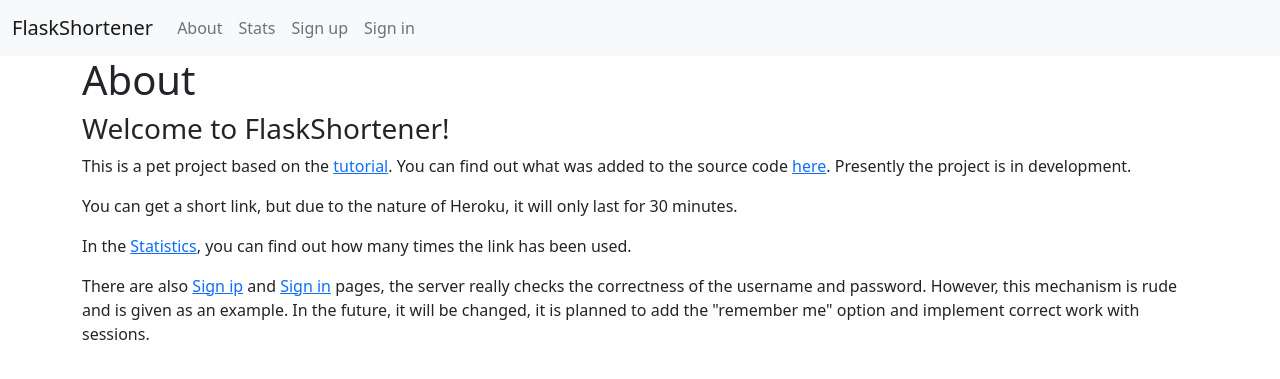
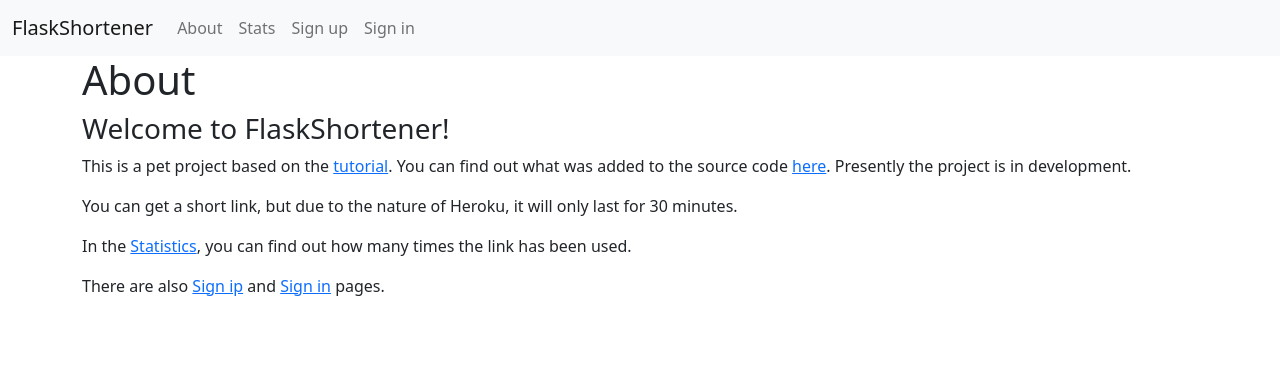
Before and after one commit to viktoryest/url_shortener, a Flask app: page /about in a window 1280 px wide. Shown: the top 379 px of the page. Run offline with Flask 2, Linux system fonts and the light colour scheme.

Commit message:
Edited a project's description

```diff
--- a/templates/about.html
+++ b/templates/about.html
@@ -14,9 +14,7 @@
 <p>You can get a short link, but due to the nature of Heroku, it will only last for 30 minutes.</p>
 <p>In the <a href="{{ url_for('stats') }}">Statistics</a>, you can find out how many times the link has been used.</p>
 <p>There are also <a href="{{ url_for('sign_up') }}">Sign ip</a> and <a href="{{ url_for('sign_in') }}">Sign in</a>
-    pages, the server really checks the correctness of the username and password. However, this mechanism is rude and is
-    given as an example. In the future, it will be changed, it is planned to add the "remember me" option and implement
-    correct work with sessions.
+    pages.
 </p>
 
 {% endblock %}
```
Also changed, not shown: README.md, README_RUS.md.
